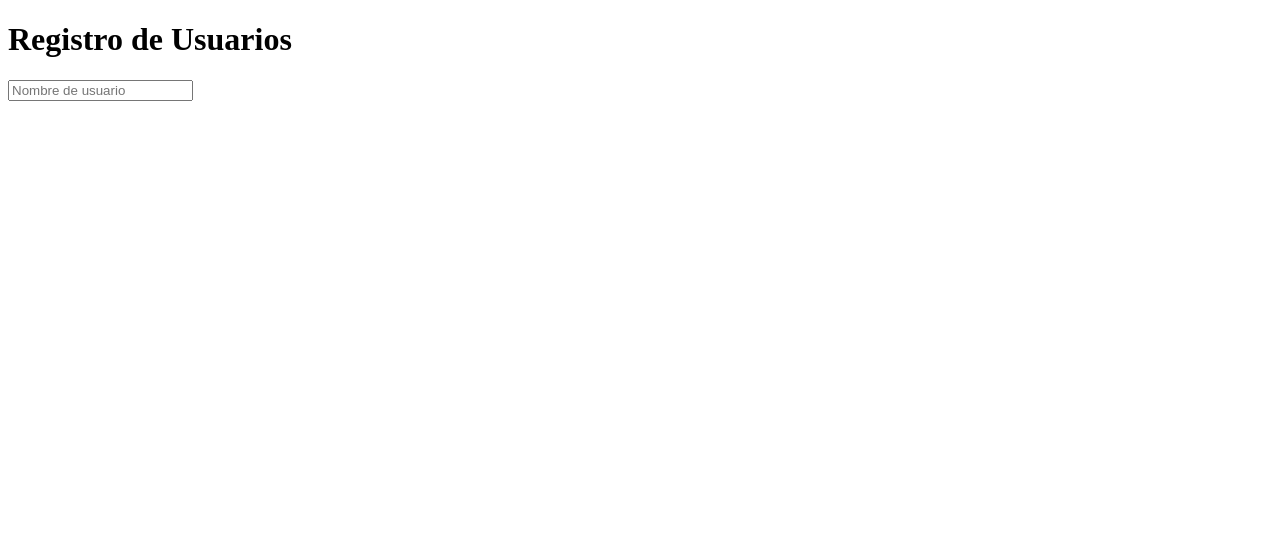
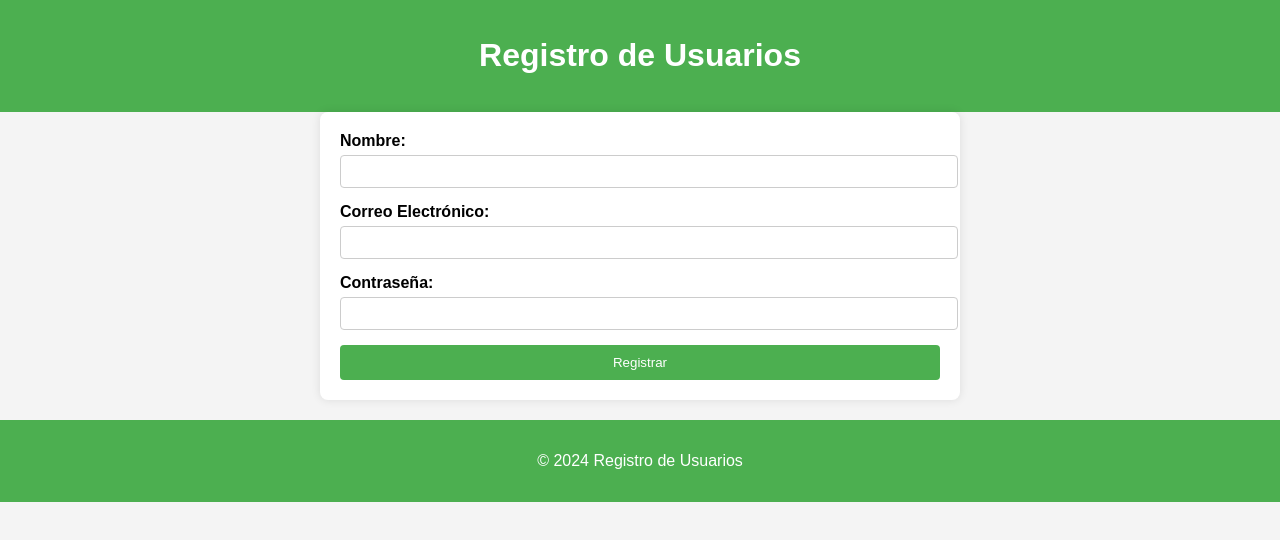
Before and after one commit to NoSoyMarco/proyecto-registro-usuarios, a website: page frontend/index.html in a window 1280 px wide. Drawn offline with Linux system fonts and the light colour scheme.

Commit message:
configuracion del front y conexion entre el frontend y backend

```diff
--- a/frontend/index.html
+++ b/frontend/index.html
@@ -3,11 +3,34 @@
 <head>
     <meta charset="UTF-8">
     <meta name="viewport" content="width=device-width, initial-scale=1.0">
-    <link rel="stylesheet" href="styles.css">
     <title>Registro de Usuarios</title>
+    <link rel="stylesheet" href="styles.css"> <!-- Ruta CSS -->
 </head>
 <body>
-    <h1>Registro de Usuarios</h1>
-    <form id="registerForm">
-        <input type="text" id="username" placeholder="Nombre de usuario" required>
-        <input type="password"
+    <header>
+        <h1>Registro de Usuarios</h1>
+    </header>
+    <main>
+        <form id="registro-form">
+            <div>
+                <label for="name">Nombre:</label>
+                <input type="text" id="name" name="name" required>
+            </div>
+            <div>
+                <label for="email">Correo Electrónico:</label>
+                <input type="email" id="email" name="email" required>
+            </div>
+            <div>
+                <label for="password">Contraseña:</label>
+                <input type="password" id="password" name="password" required>
+            </div>
+            <button type="submit">Registrar</button>
+        </form>
+        <div id="mensaje"></div>
+    </main>
+    <footer>
+        <p>© 2024 Registro de Usuarios</p>
+    </footer>
+    <script src="script.js"></script>  <!-- Ruta JS -->
+</body>
+</html>
--- a/frontend/script.js
+++ b/frontend/script.js
@@ -1,17 +1,32 @@
-document.getElementById('registerForm').addEventListener('submit', async (e) => {
-    e.preventDefault();
+const form = document.getElementById('registro-form');
+const mensajeDiv = document.getElementById('mensaje');
 
-    const username = document.getElementById('username').value;
+form.addEventListener('submit', async (event) => {
+    event.preventDefault(); // Evita que se recargue la página al enviar el formulario
+
+    // Captura los datos del formulario
+    const name = document.getElementById('name').value;
+    const email = document.getElementById('email').value;
     const password = document.getElementById('password').value;
 
-    const response = await fetch('/api/users/register', {
+    try {
+        // Llamada al backend
+        const response = await fetch('http://localhost:3000/', { // Cambia a tu URL base si usas Docker
             method: 'POST',
             headers: {
                 'Content-Type': 'application/json',
             },
-        body: JSON.stringify({ username, password }),
+            body: JSON.stringify({ name, email, password }),
         });
 
+        if (response.ok) {
             const data = await response.json();
-    alert(data.message);
+            mensajeDiv.innerText = 'Usuario registrado con éxito: ' + data.name;
+        } else {
+            const error = await response.json();
+            mensajeDiv.innerText = 'Error: ' + (error.error || 'No se pudo registrar el usuario');
+        }
+    } catch (err) {
+        mensajeDiv.innerText = 'Error de conexión con el servidor: ' + err.message;
+    }
 });
--- a/frontend/styles.css
+++ b/frontend/styles.css
@@ -0,0 +1,62 @@
+/* styles.css */
+
+body {
+    font-family: Arial, sans-serif;
+    margin: 0;
+    padding: 0;
+    background-color: #f4f4f4;
+}
+
+header {
+    background-color: #4CAF50;
+    color: white;
+    text-align: center;
+    padding: 1rem;
+}
+
+main {
+    padding: 20px;
+    max-width: 600px;
+    margin: 0 auto;
+    background-color: white;
+    border-radius: 8px;
+    box-shadow: 0 0 10px rgba(0, 0, 0, 0.1);
+}
+
+form div {
+    margin-bottom: 15px;
+}
+
+label {
+    font-weight: bold;
+}
+
+input {
+    width: 100%;
+    padding: 8px;
+    margin-top: 5px;
+    border: 1px solid #ccc;
+    border-radius: 4px;
+}
+
+button {
+    background-color: #4CAF50;
+    color: white;
+    padding: 10px 20px;
+    border: none;
+    border-radius: 4px;
+    cursor: pointer;
+    width: 100%;
+}
+
+button:hover {
+    background-color: #45a049;
+}
+
+footer {
+    text-align: center;
+    padding: 1rem;
+    background-color: #4CAF50;
+    color: white;
+    margin-top: 20px;
+}
```
Lines whose indentation alone changed are shown as unchanged.
